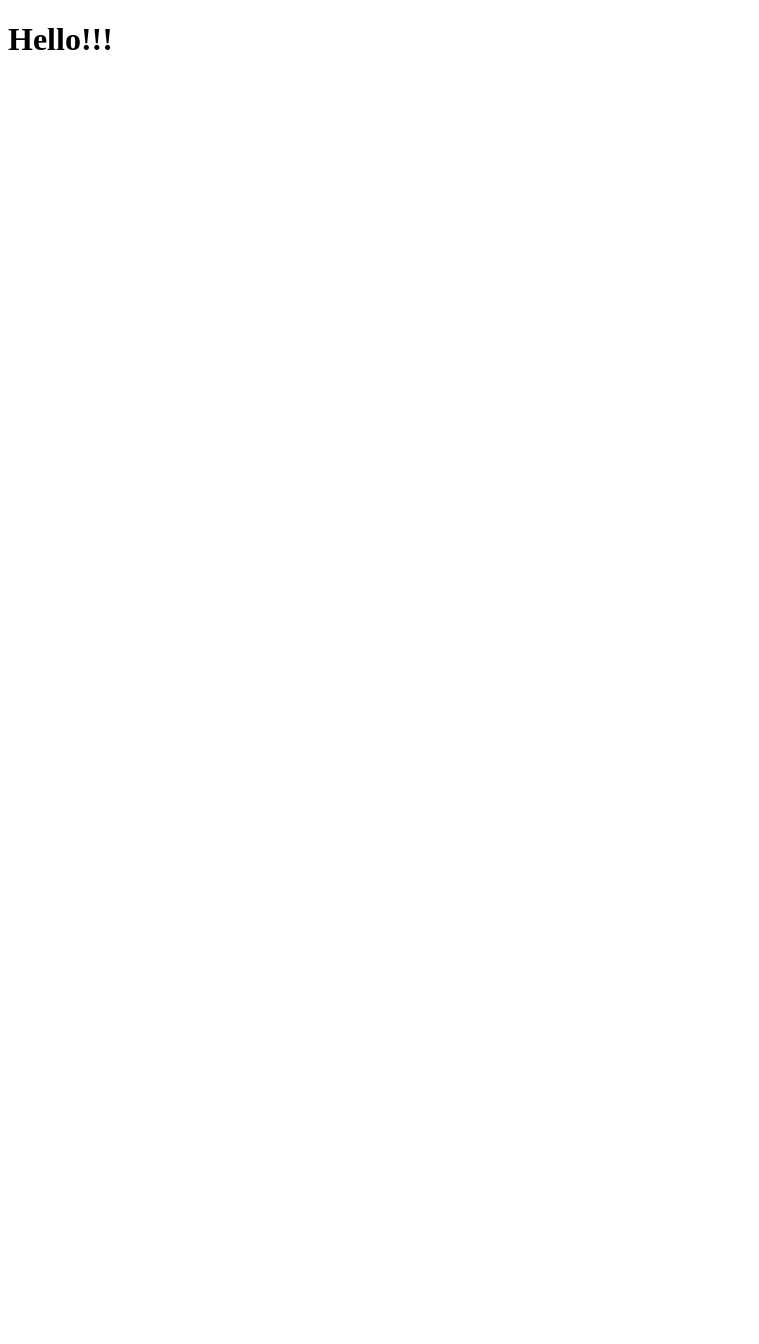
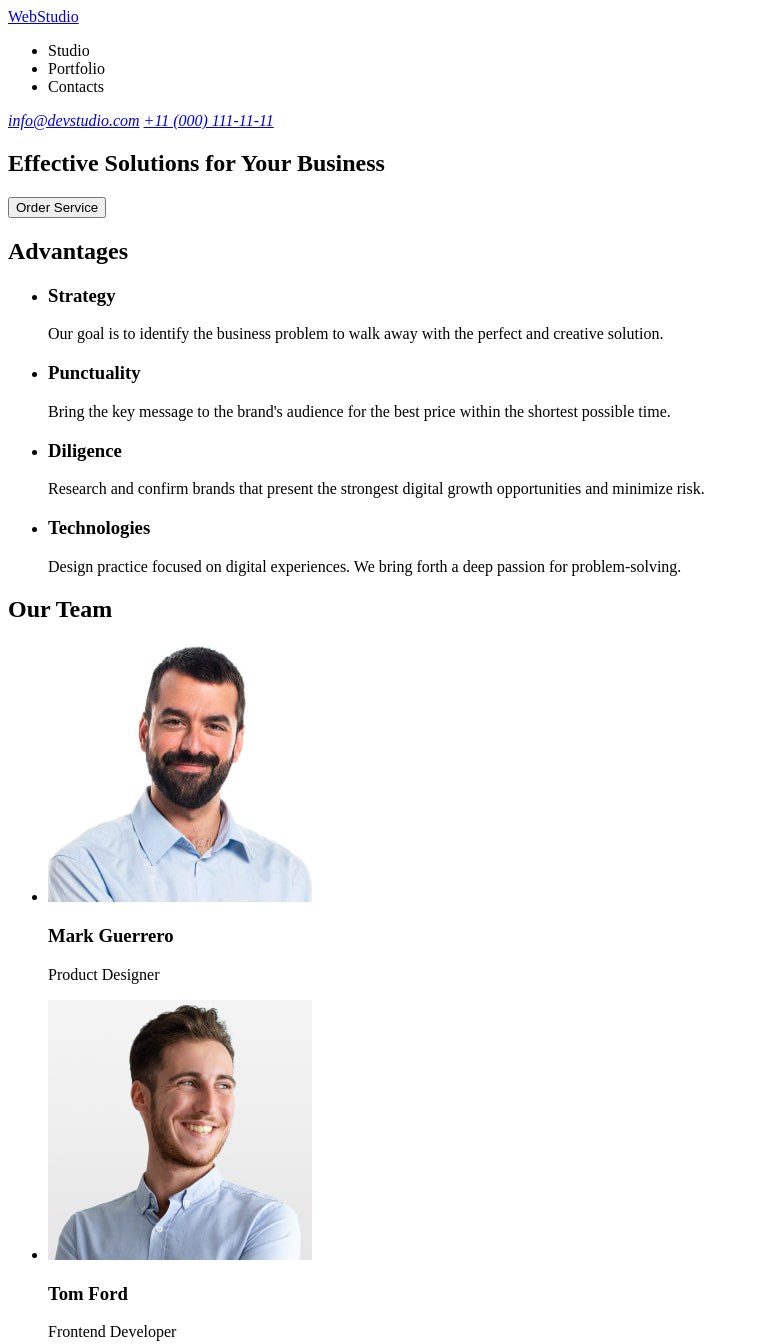
Before and after one commit to TA199392/fs-online114, a plain HTML site: page index.html in a window 1280 px wide. Shown: the top 1344 px of the page, without its empty margins (0-759 px from the left). Before the commit the page ends 800 px from the top, so only its background shows below. Drawn offline with Linux system fonts and the light colour scheme.

Commit message:
add markup

```diff
--- a/index.html
+++ b/index.html
@@ -3,9 +3,116 @@
   <head>
     <meta charset="UTF-8" />
     <meta name="viewport" content="width=device-width, initial-scale=1.0" />
-    <title>Document</title>
+    <title>WebStudio</title>
   </head>
   <body>
-    <h1>Hello!!!</h1>
+    <header>
+      <nav>
+        <a href="./index.html">WebStudio</a>
+        <ul>
+          <li><a href="#"></a>Studio</li>
+          <li><a href="#"></a>Portfolio</li>
+          <li><a href="#"></a>Contacts</li>
+        </ul>
+      </nav>
+      <address>
+        <a href="mailto:info@devstudio.com">info@devstudio.com</a>
+        <a href="tel:+110001111111">+11 (000) 111-11-11</a>
+      </address>
+    </header>
+    <main>
+      <!--Initial section-->
+      <section>
+        <h1>Effective Solutions for Your Business</h1>
+        <button type="button">Order Service</button>
+      </section>
+      <!--Advantages section-->
+      <section>
+        <h2>Advantages</h2>
+        <ul>
+          <li>
+            <h3>Strategy</h3>
+            <p>
+              Our goal is to identify the business problem to walk away with the
+              perfect and creative solution.
+            </p>
+          </li>
+          <li>
+            <h3>Punctuality</h3>
+            <p>
+              Bring the key message to the brand's audience for the best price
+              within the shortest possible time.
+            </p>
+          </li>
+          <li>
+            <h3>Diligence</h3>
+            <p>
+              Research and confirm brands that present the strongest digital
+              growth opportunities and minimize risk.
+            </p>
+          </li>
+          <li>
+            <h3>Technologies</h3>
+            <p>
+              Design practice focused on digital experiences. We bring forth a
+              deep passion for problem-solving.
+            </p>
+          </li>
+        </ul>
+      </section>
+      <!--Our Team section-->
+      <section>
+        <h2>Our Team</h2>
+        <ul>
+          <li>
+            <img
+              src="./images/Mark.jpg"
+              alt="Product Designer"
+              width="264"
+              height="260"
+            />
+            <h3>Mark Guerrero</h3>
+            <p>Product Designer</p>
+          </li>
+          <li>
+            <img
+              src="./images/Tom.jpg"
+              alt="Frontend Developer"
+              width="264"
+              height="260"
+            />
+            <h3>Tom Ford</h3>
+            <p>Frontend Developer</p>
+          </li>
+          <li>
+            <img
+              src="./images/Camila.jpg"
+              alt="Marketing"
+              width="264"
+              height="260"
+            />
+            <h3>Camila Garcia</h3>
+            <p>Marketing</p>
+          </li>
+          <li>
+            <img
+              src="./images/Daniel.jpg"
+              alt="UI Designer"
+              width="264"
+              height="260"
+            />
+            <h3>Daniel Wilson</h3>
+            <p>UI Designer</p>
+          </li>
+        </ul>
+      </section>
+    </main>
+    <footer>
+      <a href="./index.html">WebStudio</a>
+      <p>
+        Increase the flow of customers and sales for your business with digital
+        marketing & growth solutions.
+      </p>
+    </footer>
   </body>
 </html>
```
Also changed, not shown: images/Camila.jpg (added), images/Daniel.jpg (added), images/Mark.jpg (added), images/Tom.jpg (added).
